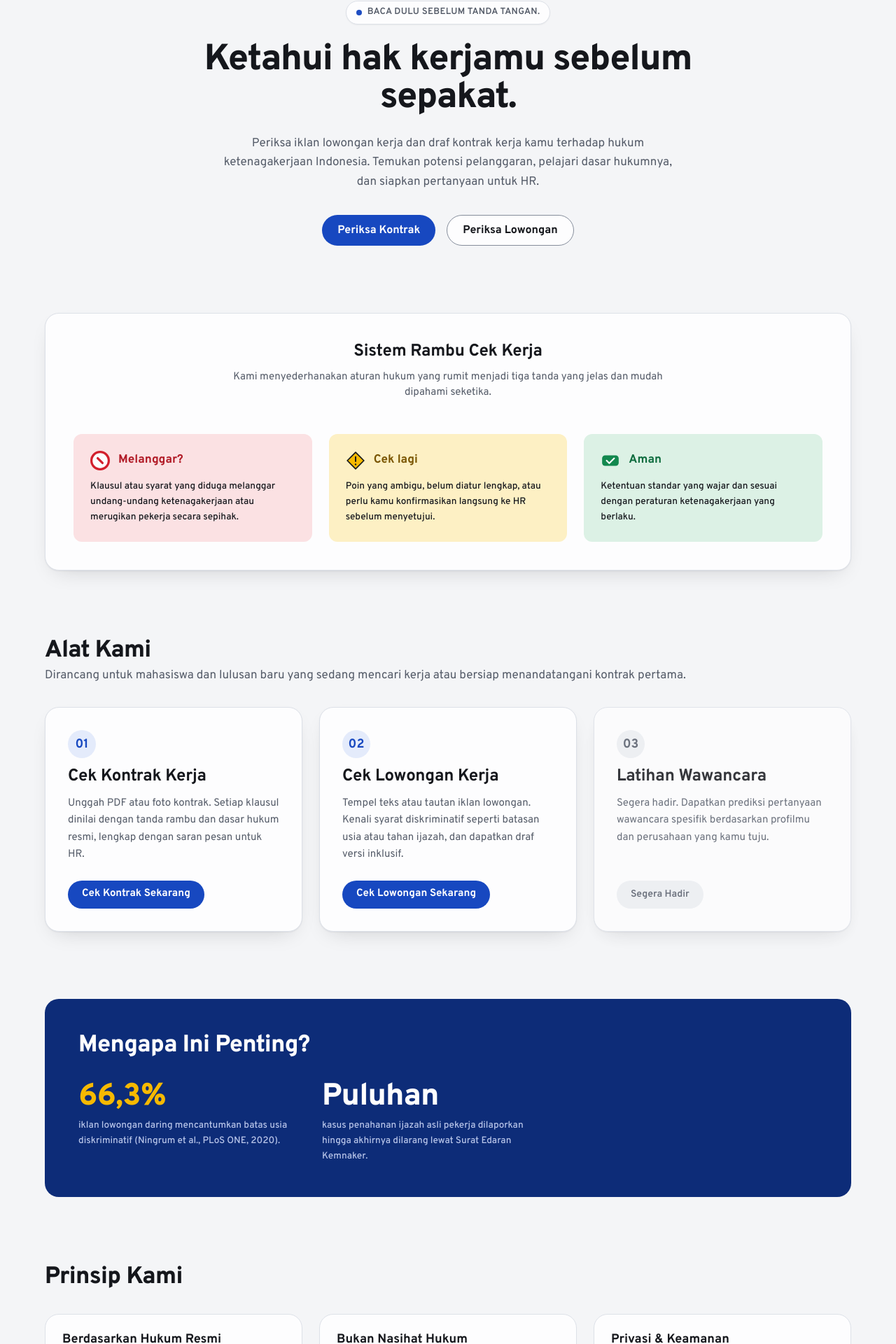
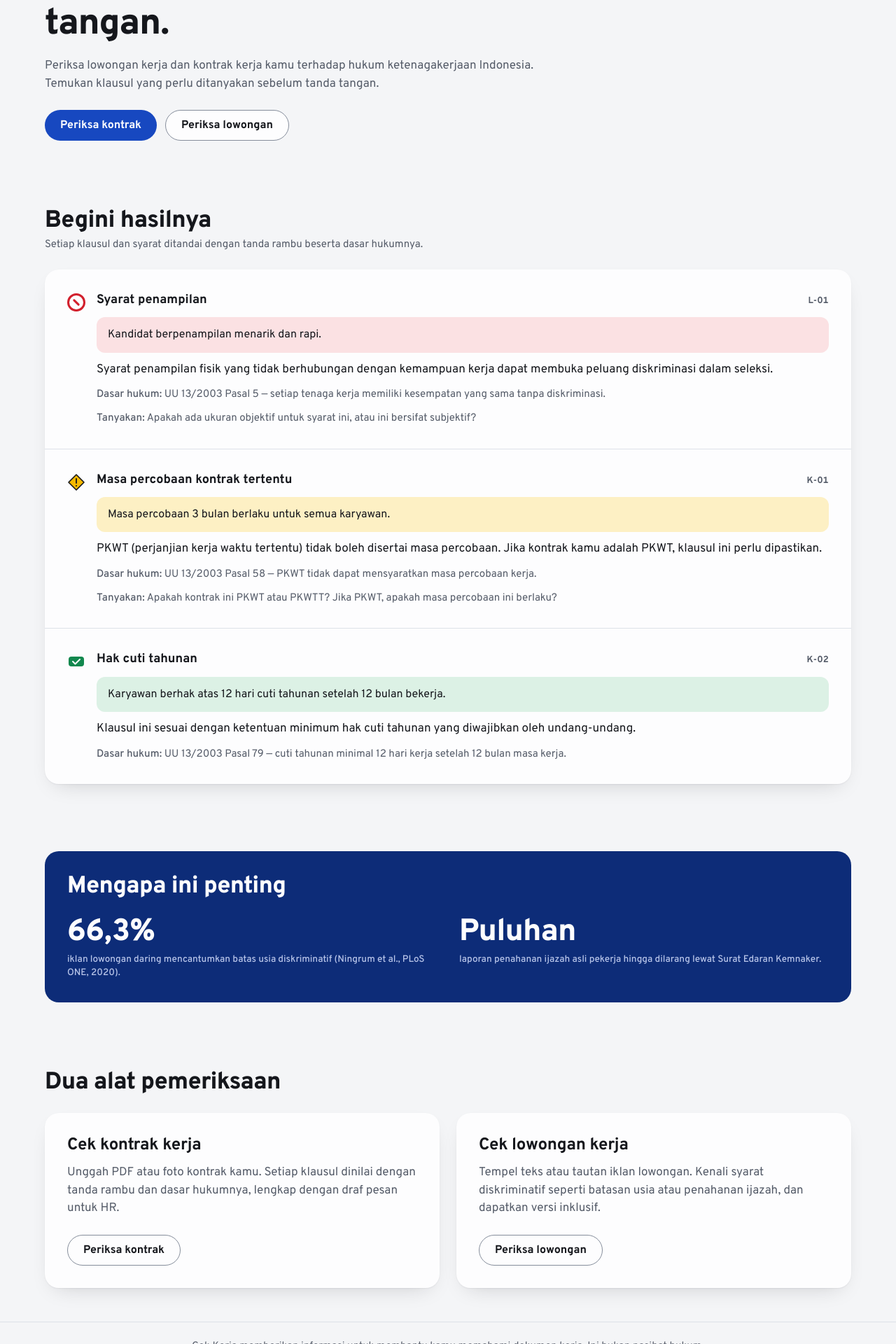
Before and after one commit to E-Fredrik/CekKerja, a Next.js app: page / in a window 1280 px wide. Shown: the part 159-2079 px from the top of the page at 70% size. Built offline with nearby package versions, Linux system fonts and the light colour scheme.

Commit message:
Redesign landing page with product demo

```diff
--- a/src/app/page.tsx
+++ b/src/app/page.tsx
@@ -4,211 +4,158 @@ import Link from "next/link";
 import { useLang } from "@/components/ui/lang.tsx";
 import { VerdictSign } from "@/components/ui/VerdictSign.tsx";
 
-const CARD_SURFACE = "bg-surface rounded-lg shadow-(--shadow-surface) p-6 sm:p-8 flex flex-col justify-between border border-line";
+type DemoFinding = {
+  verdict: "red" | "yellow" | "green";
+  washClass: string;
+  textClass: string;
+  code: string;
+  title: string;
+  quote: string;
+  reason: string;
+  basis: string;
+  question?: string;
+};
+
+const PILL_PRIMARY =
+  "inline-flex items-center justify-center h-11 px-[22px] text-[16px] font-[650] rounded-full bg-sign-blue text-on-sign-blue hover:ring-4 hover:ring-brand-wash active:scale-[0.98] transition-all";
+const PILL_SECONDARY =
+  "inline-flex items-center justify-center h-11 px-[22px] text-[16px] font-[650] rounded-full bg-surface text-ink border-[1.5px] border-line-strong hover:bg-surface-2 active:scale-[0.98] transition-all";
 
 export default function Home() {
-  const { t, lang } = useLang();
+  const { t } = useLang();
+
+  const findings: DemoFinding[] = [
+    {
+      verdict: "red",
+      washClass: "bg-stop-wash",
+      textClass: "text-stop-text",
+      code: t.landing.demoRedCode,
+      title: t.landing.demoRedTitle,
+      quote: t.landing.demoRedQuote,
+      reason: t.landing.demoRedReason,
+      basis: t.landing.demoRedBasis,
+      question: t.landing.demoRedQuestion,
+    },
+    {
+      verdict: "yellow",
+      washClass: "bg-warn-wash",
+      textClass: "text-warn-text",
+      code: t.landing.demoYellowCode,
+      title: t.landing.demoYellowTitle,
+      quote: t.landing.demoYellowQuote,
+      reason: t.landing.demoYellowReason,
+      basis: t.landing.demoYellowBasis,
+      question: t.landing.demoYellowQuestion,
+    },
+    {
+      verdict: "green",
+      washClass: "bg-go-wash",
+      textClass: "text-go-text",
+      code: t.landing.demoGreenCode,
+      title: t.landing.demoGreenTitle,
+      quote: t.landing.demoGreenQuote,
+      reason: t.landing.demoGreenReason,
+      basis: t.landing.demoGreenBasis,
+    },
+  ];
 
   return (
-    <div className="flex flex-col gap-16 sm:gap-24 py-12 px-4 sm:px-6 lg:px-8 max-w-[76rem] mx-auto w-full">
-      <section className="flex flex-col items-center text-center gap-6 max-w-3xl mx-auto pt-6 sm:pt-12">
-        <div className="inline-flex items-center gap-2 px-3.5 py-1.5 rounded-full bg-surface border border-line shadow-xs">
-          <span className="w-2 h-2 rounded-full bg-sign-blue animate-pulse" />
-          <span className="text-[13px] font-[600] text-ink-soft tracking-wide uppercase">
-            {t.landing.heroTagline}
-          </span>
-        </div>
-
-        <h1 className="text-large-title text-ink font-[800] tracking-tight">
-          {t.landing.heroTitle}
-        </h1>
-
-        <p className="text-body text-ink-soft max-w-2xl leading-relaxed">
-          {t.landing.heroSubtitle}
-        </p>
-
-        <div className="flex flex-wrap items-center justify-center gap-4 pt-2">
-          <Link
-            href="/kontrak"
-            className="inline-flex items-center justify-center h-11 px-[22px] text-[16px] font-[650] rounded-full bg-sign-blue text-on-sign-blue hover:ring-4 hover:ring-brand-wash active:scale-[0.98] transition-all"
-          >
+    <div className="mx-auto max-w-[76rem] px-4 sm:px-6 lg:px-8 py-12 flex flex-col gap-20 sm:gap-24">
+      <header className="flex flex-col gap-5 max-w-prose">
+        <h1 className="text-large-title text-ink">{t.landing.title}</h1>
+        <p className="text-body text-ink-soft">{t.landing.subtitle}</p>
+        <div className="flex flex-wrap items-center gap-3 pt-1">
+          <Link href="/kontrak" className={PILL_PRIMARY}>
             {t.landing.ctaContract}
           </Link>
-          <Link
-            href="/lowongan"
-            className="inline-flex items-center justify-center h-11 px-[22px] text-[16px] font-[650] rounded-full bg-surface text-ink border border-line-strong hover:bg-surface-2 active:scale-[0.98] transition-all"
-          >
+          <Link href="/lowongan" className={PILL_SECONDARY}>
             {t.landing.ctaAd}
           </Link>
         </div>
+      </header>
+
+      <section className="flex flex-col gap-6">
+        <div className="flex flex-col gap-1 max-w-prose">
+          <h2 className="text-title-1 text-ink">{t.landing.demoHeading}</h2>
+          <p className="text-callout text-ink-soft">{t.landing.demoSubheading}</p>
+        </div>
+
+        <div className="bg-surface rounded-lg shadow-(--shadow-surface) flex flex-col divide-y divide-line">
+          {findings.map((f) => (
+            <div key={f.code} className="flex gap-4 p-6 sm:p-8">
+              <div className="pt-0.5 shrink-0">
+                <VerdictSign verdict={f.verdict} size={26} />
+              </div>
+              <div className="flex flex-col gap-3 min-w-0 flex-1">
+                <div className="flex items-baseline justify-between gap-4">
+                  <span className="text-headline text-ink font-[650]">{f.title}</span>
+                  <span className="text-code text-ink-soft tabular-nums shrink-0">{f.code}</span>
+                </div>
+                <blockquote
+                  className={`${f.washClass} rounded-md px-4 py-3 text-quote text-ink`}
+                >
+                  {f.quote}
+                </blockquote>
+                <p className="text-body text-ink">{f.reason}</p>
+                <p className="text-callout text-ink-soft">
+                  <span className="font-[500]">{t.finding.legalBasis}</span>{" "}
+                  {f.basis}
+                </p>
+                {f.question && (
+                  <p className="text-callout text-ink-soft">
+                    <span className="font-[500]">{t.finding.question}</span>{" "}
+                    {f.question}
+                  </p>
+                )}
+              </div>
+            </div>
+          ))}
+        </div>
       </section>
 
-      <section className="bg-surface rounded-lg border border-line p-6 sm:p-10 shadow-(--shadow-surface)">
-        <div className="max-w-2xl mx-auto text-center mb-8 sm:mb-12">
-          <h2 className="text-title-2 text-ink font-[700] mb-3">
-            {t.landing.verdictTitle}
-          </h2>
-          <p className="text-callout text-ink-soft">
-            {t.landing.verdictDesc}
-          </p>
-        </div>
-
-        <div className="grid grid-cols-1 md:grid-cols-3 gap-6">
-          <div className="p-6 rounded-md bg-stop-wash flex flex-col gap-3">
-            <div className="flex items-center gap-3">
-              <VerdictSign verdict="red" size={28} />
-              <span className="text-[17px] font-[700] text-stop-text">
-                {t.verdict.red}
-              </span>
-            </div>
-            <p className="text-footnote text-ink leading-relaxed">
-              {lang === "en"
-                ? "Clauses or terms suspected of violating labor regulations or unfairly disadvantageous to workers."
-                : "Klausul atau syarat yang diduga melanggar undang-undang ketenagakerjaan atau merugikan pekerja secara sepihak."}
+      <section className="bg-shell text-on-shell rounded-lg p-6 sm:p-8 flex flex-col gap-6">
+        <h2 className="text-title-1 text-on-shell">{t.landing.evidenceHeading}</h2>
+        <div className="grid grid-cols-1 sm:grid-cols-2 gap-8">
+          <div className="flex flex-col gap-2">
+            <span className="text-figure text-on-shell tabular-nums">
+              {t.landing.evidenceStat1Number}
+            </span>
+            <p className="text-footnote text-on-shell-soft">
+              {t.landing.evidenceStat1Label}
             </p>
           </div>
-
-          <div className="p-6 rounded-md bg-warn-wash flex flex-col gap-3">
-            <div className="flex items-center gap-3">
-              <VerdictSign verdict="yellow" size={28} />
-              <span className="text-[17px] font-[700] text-warn-text">
-                {t.verdict.yellow}
-              </span>
-            </div>
-            <p className="text-footnote text-ink leading-relaxed">
-              {lang === "en"
-                ? "Points that are ambiguous, not fully regulated, or need direct clarification with HR before signing."
-                : "Poin yang ambigu, belum diatur lengkap, atau perlu kamu konfirmasikan langsung ke HR sebelum menyetujui."}
-            </p>
-          </div>
-
-          <div className="p-6 rounded-md bg-go-wash flex flex-col gap-3">
-            <div className="flex items-center gap-3">
-              <VerdictSign verdict="green" size={28} />
-              <span className="text-[17px] font-[700] text-go-text">
-                {t.verdict.green}
-              </span>
-            </div>
-            <p className="text-footnote text-ink leading-relaxed">
-              {lang === "en"
-                ? "Standard terms that are fair and compliant with prevailing labor regulations."
-                : "Ketentuan standar yang wajar dan sesuai dengan peraturan ketenagakerjaan yang berlaku."}
+          <div className="flex flex-col gap-2">
+            <span className="text-figure text-on-shell tabular-nums">
+              {t.landing.evidenceStat2Number}
+            </span>
+            <p className="text-footnote text-on-shell-soft">
+              {t.landing.evidenceStat2Label}
             </p>
           </div>
         </div>
       </section>
 
-      <section className="flex flex-col gap-8">
-        <div>
-          <h2 className="text-title-1 text-ink font-[750] tracking-tight">
-            {t.landing.toolsTitle}
-          </h2>
-          <p className="text-body text-ink-soft mt-1">
-            {t.landing.toolsSubtitle}
-          </p>
-        </div>
-
-        <div className="grid grid-cols-1 md:grid-cols-3 gap-6">
-          <div className={CARD_SURFACE}>
-            <div className="flex flex-col gap-3 mb-6">
-              <div className="w-10 h-10 rounded-full bg-brand-wash flex items-center justify-center text-sign-blue font-[700] text-[18px]">
-                01
-              </div>
-              <h3 className="text-title-2 text-ink">{t.landing.toolKontrakTitle}</h3>
-              <p className="text-callout text-ink-soft leading-relaxed">
-                {t.landing.toolKontrakDesc}
-              </p>
+      <section className="flex flex-col gap-6">
+        <h2 className="text-title-1 text-ink">{t.landing.toolsHeading}</h2>
+        <div className="grid grid-cols-1 md:grid-cols-2 gap-6">
+          <div className="bg-surface rounded-lg shadow-(--shadow-surface) p-6 sm:p-8 flex flex-col gap-6 justify-between">
+            <div className="flex flex-col gap-3">
+              <h3 className="text-title-2 text-ink">{t.landing.toolContractTitle}</h3>
+              <p className="text-body text-ink-soft">{t.landing.toolContractDesc}</p>
             </div>
-            <Link
-              href="/kontrak"
-              className="inline-flex items-center justify-center h-10 px-5 text-[15px] font-[650] rounded-full bg-sign-blue text-on-sign-blue hover:ring-4 hover:ring-brand-wash active:scale-[0.98] transition-all self-start"
-            >
-              {t.landing.toolKontrakAction}
+            <Link href="/kontrak" className={`${PILL_SECONDARY} self-start`}>
+              {t.landing.ctaContract}
             </Link>
           </div>
 
-          <div className={CARD_SURFACE}>
-            <div className="flex flex-col gap-3 mb-6">
-              <div className="w-10 h-10 rounded-full bg-brand-wash flex items-center justify-center text-sign-blue font-[700] text-[18px]">
-                02
-              </div>
-              <h3 className="text-title-2 text-ink">{t.landing.toolLowonganTitle}</h3>
-              <p className="text-callout text-ink-soft leading-relaxed">
-                {t.landing.toolLowonganDesc}
-              </p>
+          <div className="bg-surface rounded-lg shadow-(--shadow-surface) p-6 sm:p-8 flex flex-col gap-6 justify-between">
+            <div className="flex flex-col gap-3">
+              <h3 className="text-title-2 text-ink">{t.landing.toolAdTitle}</h3>
+              <p className="text-body text-ink-soft">{t.landing.toolAdDesc}</p>
             </div>
-            <Link
-              href="/lowongan"
-              className="inline-flex items-center justify-center h-10 px-5 text-[15px] font-[650] rounded-full bg-sign-blue text-on-sign-blue hover:ring-4 hover:ring-brand-wash active:scale-[0.98] transition-all self-start"
-            >
-              {t.landing.toolLowonganAction}
+            <Link href="/lowongan" className={`${PILL_SECONDARY} self-start`}>
+              {t.landing.ctaAd}
             </Link>
-          </div>
-
-          <div className={`${CARD_SURFACE} opacity-85`}>
-            <div className="flex flex-col gap-3 mb-6">
-              <div className="w-10 h-10 rounded-full bg-surface-2 flex items-center justify-center text-ink-soft font-[700] text-[18px]">
-                03
-              </div>
-              <h3 className="text-title-2 text-ink">{t.landing.toolInterviewTitle}</h3>
-              <p className="text-callout text-ink-soft leading-relaxed">
-                {t.landing.toolInterviewDesc}
-              </p>
-            </div>
-            <span className="inline-flex items-center justify-center h-10 px-5 text-[14px] font-[600] rounded-full bg-surface-2 text-ink-soft cursor-not-allowed self-start">
-              {t.landing.toolInterviewAction}
-            </span>
-          </div>
-        </div>
-      </section>
-
-      <section className="bg-shell text-on-shell rounded-lg p-8 sm:p-12 relative overflow-hidden">
-        <div className="max-w-2xl relative z-10 flex flex-col gap-6">
-          <h2 className="text-title-1 text-on-shell font-[750]">
-            {t.landing.evidenceTitle}
-          </h2>
-          <div className="grid grid-cols-1 sm:grid-cols-2 gap-6 pt-2">
-            <div className="flex flex-col gap-2">
-              <span className="text-figure text-warn font-[800] leading-none">
-                {t.landing.evidenceStat1Number}
-              </span>
-              <p className="text-footnote text-on-shell-soft leading-relaxed">
-                {t.landing.evidenceStat1Label}
-              </p>
-            </div>
-            <div className="flex flex-col gap-2">
-              <span className="text-figure text-on-shell font-[800] leading-none">
-                {t.landing.evidenceStat2Number}
-              </span>
-              <p className="text-footnote text-on-shell-soft leading-relaxed">
-                {t.landing.evidenceStat2Label}
-              </p>
-            </div>
-          </div>
-        </div>
-      </section>
-
-      <section className="flex flex-col gap-8 pb-8">
-        <div>
-          <h2 className="text-title-1 text-ink font-[750]">
-            {t.landing.principleTitle}
-          </h2>
-        </div>
-
-        <div className="grid grid-cols-1 md:grid-cols-3 gap-6">
-          <div className="p-6 rounded-lg bg-surface border border-line flex flex-col gap-2">
-            <h3 className="text-headline text-ink font-[650]">{t.landing.principle1Title}</h3>
-            <p className="text-callout text-ink-soft leading-relaxed">{t.landing.principle1Desc}</p>
-          </div>
-
-          <div className="p-6 rounded-lg bg-surface border border-line flex flex-col gap-2">
-            <h3 className="text-headline text-ink font-[650]">{t.landing.principle2Title}</h3>
-            <p className="text-callout text-ink-soft leading-relaxed">{t.landing.principle2Desc}</p>
-          </div>
-
-          <div className="p-6 rounded-lg bg-surface border border-line flex flex-col gap-2">
-            <h3 className="text-headline text-ink font-[650]">{t.landing.principle3Title}</h3>
-            <p className="text-callout text-ink-soft leading-relaxed">{t.landing.principle3Desc}</p>
           </div>
         </div>
       </section>
--- a/src/lib/i18n.ts
+++ b/src/lib/i18n.ts
@@ -111,42 +111,42 @@ const id = {
     },
   },
   landing: {
-    heroTagline: "Baca dulu sebelum tanda tangan.",
-    heroTitle: "Ketahui hak kerjamu sebelum sepakat.",
-    heroSubtitle:
-      "Periksa iklan lowongan kerja dan draf kontrak kerja kamu terhadap hukum ketenagakerjaan Indonesia. Temukan potensi pelanggaran, pelajari dasar hukumnya, dan siapkan pertanyaan untuk HR.",
-    ctaContract: "Periksa Kontrak",
-    ctaAd: "Periksa Lowongan",
-    verdictTitle: "Sistem Rambu Cek Kerja",
-    verdictDesc:
-      "Kami menyederhanakan aturan hukum yang rumit menjadi tiga tanda yang jelas dan mudah dipahami seketika.",
-    toolsTitle: "Alat Kami",
-    toolsSubtitle:
-      "Dirancang untuk mahasiswa dan lulusan baru yang sedang mencari kerja atau bersiap menandatangani kontrak pertama.",
-    toolKontrakTitle: "Cek Kontrak Kerja",
-    toolKontrakDesc:
-      "Unggah PDF atau foto kontrak. Setiap klausul dinilai dengan tanda rambu dan dasar hukum resmi, lengkap dengan saran pesan untuk HR.",
-    toolKontrakAction: "Cek Kontrak Sekarang",
-    toolLowonganTitle: "Cek Lowongan Kerja",
-    toolLowonganDesc:
-      "Tempel teks atau tautan iklan lowongan. Kenali syarat diskriminatif seperti batasan usia atau tahan ijazah, dan dapatkan draf versi inklusif.",
-    toolLowonganAction: "Cek Lowongan Sekarang",
-    toolInterviewTitle: "Latihan Wawancara",
-    toolInterviewDesc:
-      "Segera hadir. Dapatkan prediksi pertanyaan wawancara spesifik berdasarkan profilmu dan perusahaan yang kamu tuju.",
-    toolInterviewAction: "Segera Hadir",
-    evidenceTitle: "Mengapa Ini Penting?",
+    title: "Baca dulu sebelum tanda tangan.",
+    subtitle:
+      "Periksa lowongan kerja dan kontrak kerja kamu terhadap hukum ketenagakerjaan Indonesia. Temukan klausul yang perlu ditanyakan sebelum tanda tangan.",
+    ctaContract: "Periksa kontrak",
+    ctaAd: "Periksa lowongan",
+    demoHeading: "Begini hasilnya",
+    demoSubheading: "Setiap klausul dan syarat ditandai dengan tanda rambu beserta dasar hukumnya.",
+    demoRedCode: "L-01",
+    demoRedTitle: "Syarat penampilan",
+    demoRedQuote: "Kandidat berpenampilan menarik dan rapi.",
+    demoRedReason: "Syarat penampilan fisik yang tidak berhubungan dengan kemampuan kerja dapat membuka peluang diskriminasi dalam seleksi.",
+    demoRedBasis: "UU 13/2003 Pasal 5 — setiap tenaga kerja memiliki kesempatan yang sama tanpa diskriminasi.",
+    demoRedQuestion: "Apakah ada ukuran objektif untuk syarat ini, atau ini bersifat subjektif?",
+    demoYellowCode: "K-01",
+    demoYellowTitle: "Masa percobaan kontrak tertentu",
+    demoYellowQuote: "Masa percobaan 3 bulan berlaku untuk semua karyawan.",
+    demoYellowReason: "PKWT (perjanjian kerja waktu tertentu) tidak boleh disertai masa percobaan. Jika kontrak kamu adalah PKWT, klausul ini perlu dipastikan.",
+    demoYellowBasis: "UU 13/2003 Pasal 58 — PKWT tidak dapat mensyaratkan masa percobaan kerja.",
+    demoYellowQuestion: "Apakah kontrak ini PKWT atau PKWTT? Jika PKWT, apakah masa percobaan ini berlaku?",
+    demoGreenCode: "K-02",
+    demoGreenTitle: "Hak cuti tahunan",
+    demoGreenQuote: "Karyawan berhak atas 12 hari cuti tahunan setelah 12 bulan bekerja.",
+    demoGreenReason: "Klausul ini sesuai dengan ketentuan minimum hak cuti tahunan yang diwajibkan oleh undang-undang.",
+    demoGreenBasis: "UU 13/2003 Pasal 79 — cuti tahunan minimal 12 hari kerja setelah 12 bulan masa kerja.",
+    toolsHeading: "Dua alat pemeriksaan",
+    toolContractTitle: "Cek kontrak kerja",
+    toolContractDesc:
+      "Unggah PDF atau foto kontrak kamu. Setiap klausul dinilai dengan tanda rambu dan dasar hukumnya, lengkap dengan draf pesan untuk HR.",
+    toolAdTitle: "Cek lowongan kerja",
+    toolAdDesc:
+      "Tempel teks atau tautan iklan lowongan. Kenali syarat diskriminatif seperti batasan usia atau penahanan ijazah, dan dapatkan versi inklusif.",
+    evidenceHeading: "Mengapa ini penting",
     evidenceStat1Number: "66,3%",
     evidenceStat1Label: "iklan lowongan daring mencantumkan batas usia diskriminatif (Ningrum et al., PLoS ONE, 2020).",
     evidenceStat2Number: "Puluhan",
-    evidenceStat2Label: "kasus penahanan ijazah asli pekerja dilaporkan hingga akhirnya dilarang lewat Surat Edaran Kemnaker.",
-    principleTitle: "Prinsip Kami",
-    principle1Title: "Berdasarkan Hukum Resmi",
-    principle1Desc: "Setiap temuan merujuk langsung ke undang-undang dan peraturan ketenagakerjaan resmi Indonesia (UU 13/2003 dan regulasi turunan).",
-    principle2Title: "Bukan Nasihat Hukum",
-    principle2Desc: "Hasil analisis berupa indikasi pelanggaran untuk bahan pembelajaran dan pertimbangan kamu, bukan keputusan legal formal.",
-    principle3Title: "Privasi & Keamanan",
-    principle3Desc: "Dokumen yang kamu unggah diproses secara aman dan tidak dibagikan kepada pihak perekrut atau pihak ketiga mana pun.",
+    evidenceStat2Label: "laporan penahanan ijazah asli pekerja hingga dilarang lewat Surat Edaran Kemnaker.",
   },
 } as const;
 
@@ -253,42 +253,42 @@ const en: Dict = {
     },
   },
   landing: {
-    heroTagline: "Read it before you sign it.",
-    heroTitle: "Know your labor rights before you agree.",
-    heroSubtitle:
-      "Check job advertisements and contract drafts against Indonesian labor law. Detect potential violations, review cited legal bases, and prepare questions for HR.",
-    ctaContract: "Check Contract",
-    ctaAd: "Check Job Ad",
-    verdictTitle: "The Cek Kerja Sign System",
-    verdictDesc:
-      "We turn complex labor regulations into three clear, instant signs inspired by road signs.",
-    toolsTitle: "Our Tools",
-    toolsSubtitle:
-      "Built for Indonesian students and fresh graduates seeking work or preparing to sign their first contract.",
-    toolKontrakTitle: "Contract Check",
-    toolKontrakDesc:
-      "Upload a PDF or contract photo. Each clause is marked with road signs and official legal sources, complete with draft negotiation messages for HR.",
-    toolKontrakAction: "Check Contract Now",
-    toolLowonganTitle: "Job Ad Check",
-    toolLowonganDesc:
-      "Paste the ad text or link. Detect discriminatory requirements such as age caps or diploma withholding, and get an inclusive rewrite.",
-    toolLowonganAction: "Check Job Ad Now",
-    toolInterviewTitle: "Interview Prep",
-    toolInterviewDesc:
-      "Coming soon. Get tailored interview questions gathered from public sources matching your profile and targeted role.",
-    toolInterviewAction: "Coming Soon",
-    evidenceTitle: "Why This Matters",
+    title: "Read it before you sign it.",
+    subtitle:
+      "Check your job ads and work contracts against Indonesian labor rules. Find what to ask before you sign.",
+    ctaContract: "Check contract",
+    ctaAd: "Check job ad",
+    demoHeading: "Here's what you get",
+    demoSubheading: "Every clause and requirement is marked with a road sign and its legal basis.",
+    demoRedCode: "L-01",
+    demoRedTitle: "Appearance requirement",
+    demoRedQuote: "Candidates must be presentable and well-groomed.",
+    demoRedReason: "Physical appearance requirements unrelated to job performance can enable discrimination during selection.",
+    demoRedBasis: "Law 13/2003 Article 5 — every worker has equal opportunity without discrimination.",
+    demoRedQuestion: "Is there an objective measure for this requirement, or is it purely subjective?",
+    demoYellowCode: "K-01",
+    demoYellowTitle: "Probation in a fixed-term contract",
+    demoYellowQuote: "A three-month probation period applies to all employees.",
+    demoYellowReason: "A PKWT (fixed-term contract) may not include a probation period. If your contract is a PKWT, this clause needs clarification.",
+    demoYellowBasis: "Law 13/2003 Article 58 — fixed-term contracts (PKWT) may not require a probation period.",
+    demoYellowQuestion: "Is this contract a PKWT or PKWTT? If it is a PKWT, does this probation clause apply?",
+    demoGreenCode: "K-02",
+    demoGreenTitle: "Annual leave entitlement",
+    demoGreenQuote: "Employees are entitled to 12 days of annual leave after 12 months of employment.",
+    demoGreenReason: "This clause meets the minimum annual leave entitlement required by law.",
+    demoGreenBasis: "Law 13/2003 Article 79 — at least 12 working days of annual leave after 12 months of service.",
+    toolsHeading: "Two checking tools",
+    toolContractTitle: "Check a work contract",
+    toolContractDesc:
+      "Upload your contract as a PDF or photo. Each clause is marked with its legal basis and includes a message for HR.",
+    toolAdTitle: "Check a job ad",
+    toolAdDesc:
+      "Paste a job ad or its link. Spot discriminatory terms like age caps or diploma withholding, and get an inclusive rewrite.",
+    evidenceHeading: "Why this matters",
     evidenceStat1Number: "66.3%",
     evidenceStat1Label: "of online job ads set discriminatory age limits (Ningrum et al., PLoS ONE, 2020).",
     evidenceStat2Number: "Dozens",
     evidenceStat2Label: "of diploma-withholding reports led to a Ministry of Manpower circular banning the practice.",
-    principleTitle: "Our Principles",
-    principle1Title: "Grounded in Official Law",
-    principle1Desc: "Every finding directly cites Indonesian labor laws and regulations (UU 13/2003 and related rules).",
-    principle2Title: "Flag, Don't Rule",
-    principle2Desc: "Findings are possible violations for learning and negotiation, never formal legal verdicts.",
-    principle3Title: "Privacy & Protection",
-    principle3Desc: "Uploaded documents are processed securely and never shared with employers or any third parties.",
   },
 };
 
```
